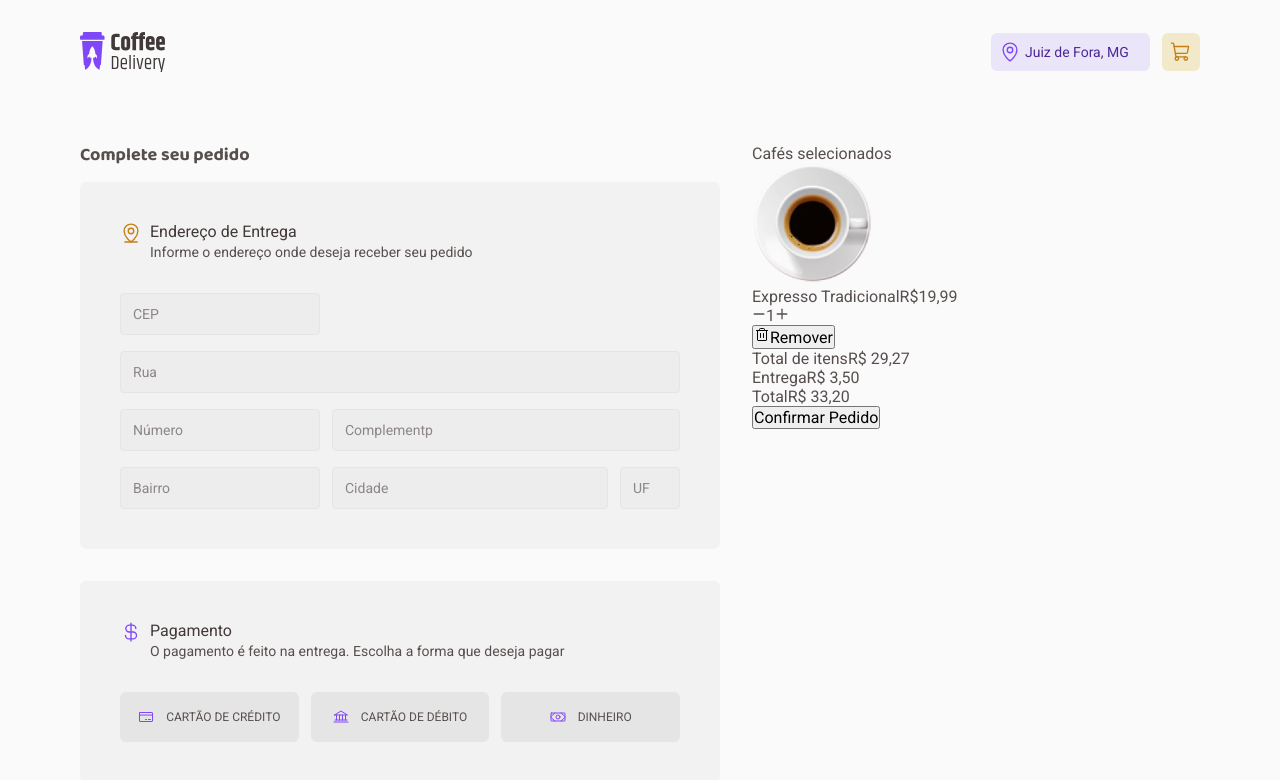
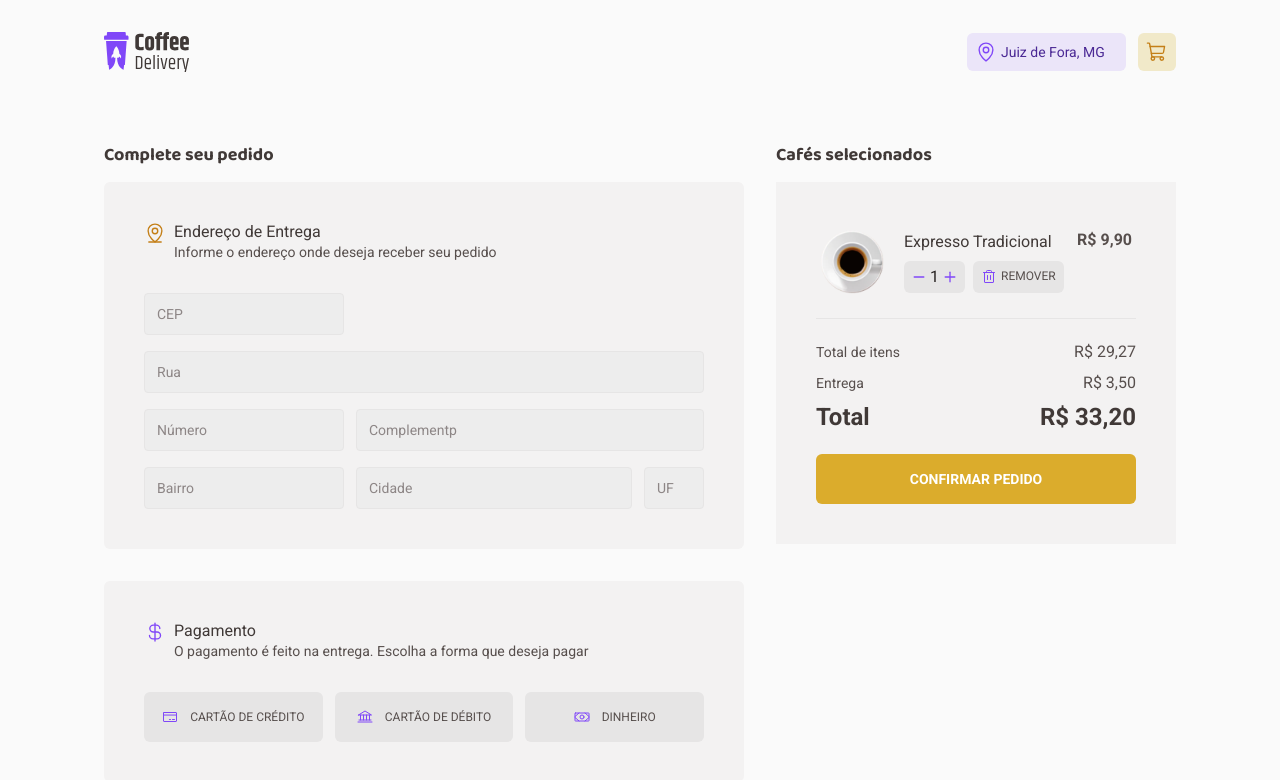
Before and after one commit to ElisioWander/coffee-delivery, a React (Vite) app: page /checkout in a window 1280 px wide. Shown: the top 780 px of the page. Built offline with nearby package versions, Linux system fonts and the light colour scheme.

Commit message:
checkout page - success page - resposivity completed

```diff
--- a/src/Components/Header/styles.ts
+++ b/src/Components/Header/styles.ts
@@ -39,6 +39,10 @@ export const Location = styled.span`
   svg {
     color: ${(props) => props.theme['purple-500']};
   }
+
+  @media (max-width: 768px) {
+    visibility: hidden;
+  }
 `
 
 export const Cart = styled.span`
--- a/src/DefaultLayout/styles.ts
+++ b/src/DefaultLayout/styles.ts
@@ -5,4 +5,5 @@ export const LayoutContainer = styled.div`
   max-width: 70rem;
 
   margin: 0 auto;
+  padding: 0 1.5rem;
 `
--- a/src/pages/Checkout/Components/StylesFormFields.ts
+++ b/src/pages/Checkout/Components/StylesFormFields.ts
@@ -9,6 +9,8 @@ export const FormFieldsContainer = styled.div`
     font-weight: 700;
     font-size: 1.125rem;
     line-height: 1.4625rem;
+
+    color: ${(props) => props.theme['gray-500']};
   }
 `
 
@@ -29,6 +31,10 @@ export const FormFieldsInputs = styled.div`
   border-radius: 0.375rem;
 
   background-color: ${(props) => props.theme['white-300']};
+
+  @media (max-width: 658px) {
+    padding: 1.5rem;
+  }
 `
 
 export const InputGrup = styled.main`
@@ -66,6 +72,13 @@ export const InputGrup = styled.main`
       }
     }
   }
+
+  @media (max-width: 658px) {
+    input,
+    input:first-child {
+      width: 100%;
+    }
+  }
 `
 
 export const InputGrupFlex = styled.div`
@@ -75,12 +88,22 @@ export const InputGrupFlex = styled.div`
   input:last-child {
     flex: 1;
   }
+
+  @media (max-width: 658px) {
+    display: flex;
+    flex-direction: column;
+  }
 `
 
 export const InputGrupGrid = styled.div`
   display: grid;
   grid-template-columns: 12.5rem 17.25rem 3.75rem;
   gap: 0.75rem;
+
+  @media (max-width: 658px) {
+    display: flex;
+    flex-direction: column;
+  }
 `
 
 export const PaymentMethodSection = styled.section`
@@ -94,10 +117,19 @@ export const PaymentMethodSection = styled.section`
   border-radius: 0.375rem;
 
   background-color: ${(props) => props.theme['white-300']};
+
+  @media (max-width: 658px) {
+    padding: 1.5rem;
+  }
 `
 
 export const PaymentMethod = styled.div`
   display: grid;
   grid-template-columns: repeat(3, 1fr);
   gap: 0.75rem;
+
+  @media (max-width: 658px) {
+    display: flex;
+    flex-direction: column;
+  }
 `
--- a/src/pages/Checkout/index.tsx
+++ b/src/pages/Checkout/index.tsx
@@ -1,7 +1,6 @@
 import { Minus, Plus, Trash } from 'phosphor-react'
 import { FormFields } from './Components/FormFields'
 
-import selectedCoffeeImage from '../../assets/coffee-type/expresso-tradicional.svg'
 import {
   AddCoffee,
   CalcTotal,
@@ -9,10 +8,18 @@ import {
   CalcTotalSection,
   CalcTotalShipping,
   FinalizeOrderContainer,
+  FinalizeOrderContent,
   Form,
+  FinalizeOrderButton,
+  RemoveCoffee,
   SelectedOrder,
-  SelectedOrderContent,
+  SelectedOrderActions,
+  SelectedOrderDetails,
+  SelectedOrderInfos,
+  Price,
 } from './styles'
+
+import selectedCoffeeImage from '../../assets/coffee-type/expresso-tradicional.svg'
 
 export function Checkout() {
   return (
@@ -22,26 +29,29 @@ export function Checkout() {
       <FinalizeOrderContainer>
         <span>Cafés selecionados</span>
 
+        <FinalizeOrderContent>
           <SelectedOrder>
-          <SelectedOrderContent>
+            <SelectedOrderInfos>
               <img src={selectedCoffeeImage} alt="" />
 
-            <header>
+              <SelectedOrderDetails>
                 <span>Expresso Tradicional</span>
-              <span>R$19,99</span>
-            </header>
-            <footer>
+
+                <SelectedOrderActions>
                   <AddCoffee>
                     <Minus size={14} weight="bold" />
                     1
                     <Plus size={14} weight="bold" />
                   </AddCoffee>
-              <button>
-                <Trash />
+                  <RemoveCoffee>
+                    <Trash size={16} />
                     Remover
-              </button>
-            </footer>
-          </SelectedOrderContent>
+                  </RemoveCoffee>
+                </SelectedOrderActions>
+              </SelectedOrderDetails>
+            </SelectedOrderInfos>
+
+            <Price>R$ 9,90</Price>
           </SelectedOrder>
 
           <CalcTotalSection>
@@ -57,9 +67,12 @@ export function Checkout() {
               <span>Total</span>
               <span>R$ 33,20</span>
             </CalcTotal>
+          </CalcTotalSection>
 
-          <button type="submit">Confirmar Pedido</button>
-        </CalcTotalSection>
+          <FinalizeOrderButton type="submit">
+            Confirmar Pedido
+          </FinalizeOrderButton>
+        </FinalizeOrderContent>
       </FinalizeOrderContainer>
     </Form>
   )
--- a/src/pages/Checkout/styles.ts
+++ b/src/pages/Checkout/styles.ts
@@ -6,20 +6,203 @@ export const Form = styled.form`
   gap: 2rem;
 
   padding: 2.5rem 0;
+
+  @media (max-width: 658px) {
+    display: flex;
+    flex-direction: column;
+  }
 `
 
-export const FinalizeOrderContainer = styled.div``
+export const FinalizeOrderContainer = styled.div`
+  > span {
+    display: block;
+    margin-bottom: 0.9375rem;
 
-export const SelectedOrder = styled.div``
+    font-family: 'Baloo 2', sans-serif;
+    font-weight: 700;
+    font-size: 1.125rem;
+    line-height: 1.4625rem;
 
-export const AddCoffee = styled.div``
+    color: ${(props) => props.theme['gray-500']};
+  }
+`
 
-export const SelectedOrderContent = styled.div``
+export const FinalizeOrderContent = styled.div`
+  display: flex;
+  flex-direction: column;
+  gap: 1.5rem;
 
-export const CalcTotalSection = styled.div``
+  padding: 2.5rem;
 
-export const CalcTotalItens = styled.div``
+  background-color: ${(props) => props.theme['white-300']};
+`
 
-export const CalcTotalShipping = styled.div``
+export const SelectedOrder = styled.div`
+  display: flex;
+  justify-content: space-between;
 
-export const CalcTotal = styled.div``
+  padding: 0.5rem 0.25rem 1.5rem 0.25rem;
+  border-bottom: 1px solid ${(props) => props.theme['white-500']};
+`
+
+export const SelectedOrderInfos = styled.div`
+  display: flex;
+  align-items: center;
+  gap: 1.25rem;
+
+  img {
+    width: 4rem;
+    height: 4rem;
+  }
+`
+
+export const SelectedOrderDetails = styled.div`
+  display: flex;
+  flex-direction: column;
+  gap: 0.5rem;
+
+  > span {
+    line-height: 1.3rem;
+    color: ${(props) => props.theme['gray-500']};
+  }
+`
+
+export const SelectedOrderActions = styled.div`
+  height: 2rem;
+
+  display: flex;
+  align-items: center;
+  gap: 0.5rem;
+`
+
+export const AddCoffee = styled.div`
+  height: 100%;
+
+  display: flex;
+  align-items: center;
+  justify-content: center;
+  gap: 0.25rem;
+
+  padding: 0.5rem;
+  border-radius: 0.375rem;
+
+  color: ${(props) => props.theme['gray-700']};
+  background-color: ${(props) => props.theme['white-500']};
+
+  svg {
+    cursor: pointer;
+    color: ${(props) => props.theme['purple-500']};
+
+    transition: color 0.1s;
+
+    &:hover {
+      color: ${(props) => props.theme['purple-900']};
+    }
+  }
+`
+
+export const RemoveCoffee = styled.button`
+  height: 100%;
+
+  display: flex;
+  align-items: center;
+  justify-content: center;
+  gap: 0.25rem;
+
+  padding: 0 0.5rem;
+
+  border: none;
+  border-radius: 0.375rem;
+
+  font-size: 0.75rem;
+  line-height: 1.2rem;
+  text-transform: uppercase;
+  cursor: pointer;
+
+  color: ${(props) => props.theme['gray-400']};
+  background-color: ${(props) => props.theme['white-500']};
+
+  transition: all 0.2s;
+
+  svg {
+    color: ${(props) => props.theme['purple-500']};
+  }
+
+  &:hover {
+    color: ${(props) => props.theme['gray-500']};
+    background-color: ${(props) => props.theme['white-600']};
+
+    svg {
+      color: ${(props) => props.theme['purple-900']};
+    }
+  }
+`
+
+export const Price = styled.span`
+  font-weight: 700;
+  line-height: 1.3rem;
+`
+
+export const CalcTotalSection = styled.div`
+  display: flex;
+  flex-direction: column;
+  gap: 0.75rem;
+`
+
+export const CalcTotalBase = styled.div`
+  display: flex;
+  align-items: center;
+  justify-content: space-between;
+
+  span {
+    font-size: 0.875rem;
+    line-height: 1.1375rem;
+  }
+
+  span:last-child {
+    font-size: 1rem;
+  }
+`
+
+export const CalcTotalItens = styled(CalcTotalBase)``
+
+export const CalcTotalShipping = styled(CalcTotalBase)``
+
+export const CalcTotal = styled(CalcTotalBase)`
+  span,
+  span:last-child {
+    font-size: 1.5rem;
+    font-weight: 700;
+    line-height: 1.625rem;
+
+    color: ${(props) => props.theme['gray-500']};
+  }
+`
+
+export const FinalizeOrderButton = styled.button`
+  padding: 0.75rem 0.5rem;
+
+  border: 2px solid transparent;
+  border-radius: 6px;
+
+  font-size: 0.875rem;
+  font-weight: 700;
+  line-height: 1.4rem;
+  text-transform: uppercase;
+  cursor: pointer;
+
+  color: ${(props) => props.theme['white-100']};
+  background-color: ${(props) => props.theme['yellow-500']};
+
+  transition: all 0.2s;
+
+  &:hover {
+    background-color: ${(props) => props.theme['yellow-900']};
+  }
+
+  &:focus {
+    outline: none;
+    box-shadow: 0 0 0 2px ${(props) => props.theme['yellow-500']};
+    border: 2px solid ${(props) => props.theme['white-300']};
+  }
+`
--- a/src/pages/Home/Components/StylesCoffeeCard.ts
+++ b/src/pages/Home/Components/StylesCoffeeCard.ts
@@ -4,6 +4,11 @@ export const CardContainer = styled.div`
   display: grid;
   grid-template-columns: repeat(4, 1fr);
   gap: 2rem;
+
+  @media (max-width: 658px) {
+    display: flex;
+    flex-direction: column;
+  }
 `
 
 export const CardContent = styled.div`
--- a/src/pages/Home/styles.ts
+++ b/src/pages/Home/styles.ts
@@ -9,12 +9,27 @@ export const IntroContainer = styled.main`
   display: flex;
   gap: 3.5rem;
   padding: 5.75rem 0;
+
+  img {
+    width: 100%;
+    max-width: 29.75rem;
+    height: 22.5rem;
+  }
+
+  @media (max-width: 768px) {
+    flex-direction: column;
+    padding: 2rem 0;
+
+    img {
+      display: none;
+    }
+  }
 `
 
 export const IntroContent = styled.div`
   h1 {
     font-family: 'Baloo 2', sans-serif;
-    font-size: 3rem;
+    font-size: 2.5rem;
     font-weight: 800;
     line-height: 3.9rem;
   }
@@ -27,6 +42,12 @@ export const IntroContent = styled.div`
 
     color: ${(props) => props.theme['gray-500']};
   }
+
+  @media (max-width: 768px) {
+    h1 {
+      line-height: 3rem;
+    }
+  }
 `
 
 export const IntroGrid = styled.div`
@@ -34,6 +55,11 @@ export const IntroGrid = styled.div`
   grid-template-columns: 1fr 1fr;
 
   margin-top: 4.125rem;
+
+  @media (max-width: 544px) {
+    display: flex;
+    flex-direction: column;
+  }
 `
 
 export const IntroGridCardBase = styled.div`
--- /dev/null
+++ b/src/pages/Success/Styles.ts
@@ -0,0 +1,102 @@
+import styled from 'styled-components'
+
+export const SuccessContainer = styled.div`
+  height: calc(100vh - 6.5rem);
+
+  display: flex;
+  align-items: center;
+  justify-content: center;
+  gap: 6.375rem;
+
+  @media (max-width: 768px) {
+    img {
+      display: none;
+    }
+  }
+`
+
+export const SuccessContent = styled.div`
+  > h1 {
+    font-family: 'Baloo 2', sans-serif;
+    font-weight: 800;
+    font-size: 2rem;
+    line-height: 2.6rem;
+
+    color: ${(props) => props.theme['yellow-900']};
+  }
+
+  > h2 {
+    font-size: 1.25rem;
+    font-weight: 400;
+    line-height: 1.625rem;
+
+    margin: 0.25rem 0 2.5rem 0;
+  }
+`
+
+export const SuccessInfos = styled.main`
+  display: flex;
+  flex-direction: column;
+  gap: 2rem;
+
+  padding: 2.5rem;
+  margin: 1px;
+  border-radius: 6px 32px;
+
+  position: relative;
+
+  background-color: ${(props) => props.theme['white-200']};
+
+  &::after {
+    content: '';
+
+    position: absolute;
+    top: 0;
+    left: 0;
+    bottom: 0;
+    right: 0;
+
+    margin: -1px;
+    border-radius: inherit;
+
+    z-index: -1;
+
+    background-image: linear-gradient(95deg, #dbac2c, #8047f8);
+  }
+`
+export const DeliverySectionBase = styled.div`
+  display: flex;
+  gap: 0.75rem;
+
+  header {
+    width: 2rem;
+    height: 2rem;
+
+    display: flex;
+    align-items: center;
+    justify-content: center;
+
+    padding: 0.5rem;
+    border-radius: 50%;
+
+    color: ${(props) => props.theme['white-200']};
+  }
+`
+
+export const DeliveryDestination = styled(DeliverySectionBase)`
+  header {
+    background-color: ${(props) => props.theme['purple-500']};
+  }
+`
+
+export const DeliveryTimer = styled(DeliverySectionBase)`
+  header {
+    background-color: ${(props) => props.theme['yellow-500']};
+  }
+`
+
+export const DeliveryPayment = styled(DeliverySectionBase)`
+  header {
+    background-color: ${(props) => props.theme['yellow-900']};
+  }
+`
--- a/src/pages/Success/index.tsx
+++ b/src/pages/Success/index.tsx
@@ -1,3 +1,59 @@
+import { CurrencyDollar, MapPin, Timer } from 'phosphor-react'
+
+import {
+  DeliveryDestination,
+  DeliveryPayment,
+  DeliveryTimer,
+  SuccessContainer,
+  SuccessContent,
+  SuccessInfos,
+} from './Styles'
+import deliveryMotorcycleImg from '../../assets/delivery-motorcycle.svg'
+
 export function Success() {
-  return <h1>Success page</h1>
+  return (
+    <SuccessContainer>
+      <SuccessContent>
+        <h1>Uhu! Pedido confirmado</h1>
+        <h2>Agora é só aguardar que logo o café chegará até você</h2>
+
+        <SuccessInfos>
+          <DeliveryDestination>
+            <header>
+              <MapPin size={16} weight="bold" />
+            </header>
+            <p>
+              Entrega em <strong>Rua João Daniel Martinelli, 102</strong>
+              <br />
+              Farrapos - Porto Alegre, RS
+            </p>
+          </DeliveryDestination>
+          <DeliveryTimer>
+            <header>
+              <Timer size={16} weight="bold" />
+            </header>
+
+            <p>
+              Previsão de entrega
+              <br />
+              <strong>20 min - 30 min</strong>
+            </p>
+          </DeliveryTimer>
+          <DeliveryPayment>
+            <header>
+              <CurrencyDollar size={16} weight="bold" />
+            </header>
+
+            <p>
+              Pagamento na entrega
+              <br />
+              <strong>Cartão de Crédito</strong>
+            </p>
+          </DeliveryPayment>
+        </SuccessInfos>
+      </SuccessContent>
+
+      <img src={deliveryMotorcycleImg} alt="" />
+    </SuccessContainer>
+  )
 }
--- a/src/styles/global.ts
+++ b/src/styles/global.ts
@@ -27,4 +27,10 @@ export const GlobalStyles = createGlobalStyle`
     font-weight: 400;
     font-size: 1rem;
   }
+
+  @media (max-width: 768px) {
+    html {
+      font-size: 87.5%;
+    }
+  }
 `
```
Also changed, not shown: src/assets/delivery-motorcycle.svg (added). Lines whose indentation alone changed are shown as unchanged.
